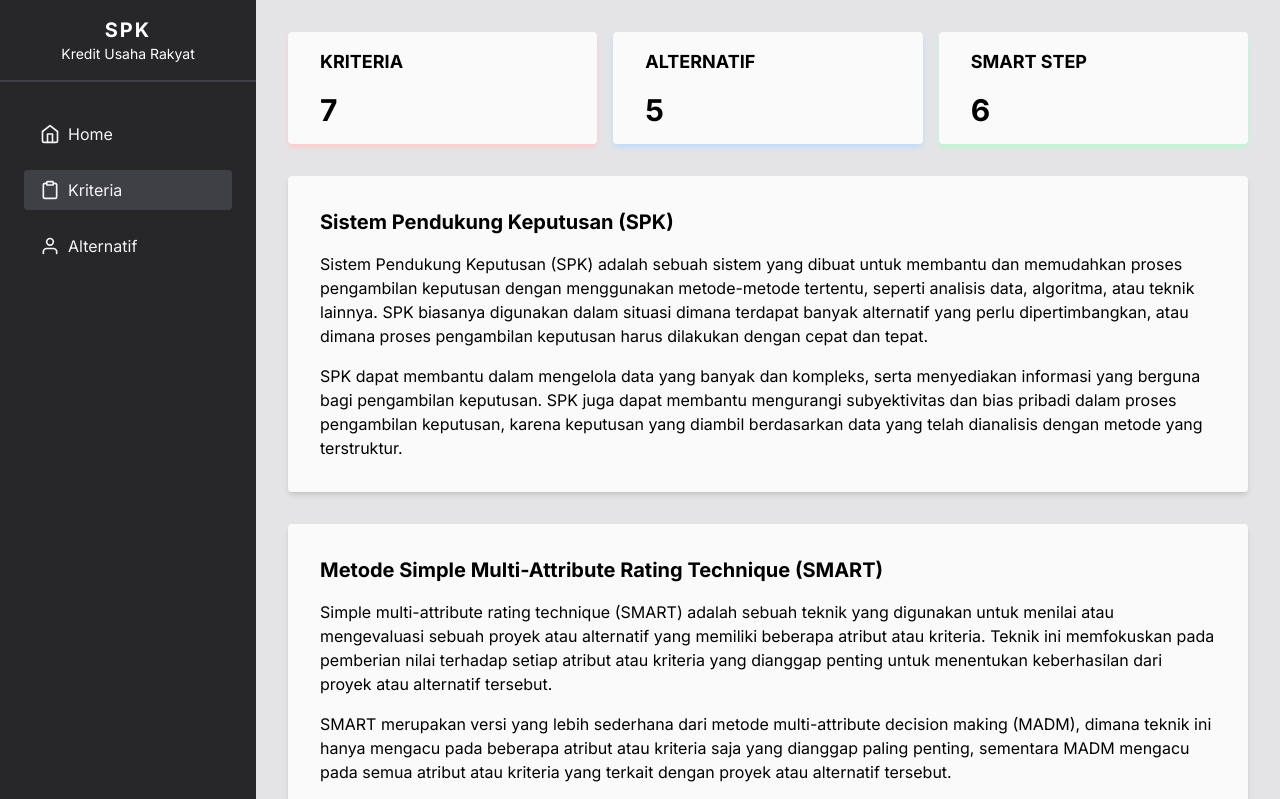
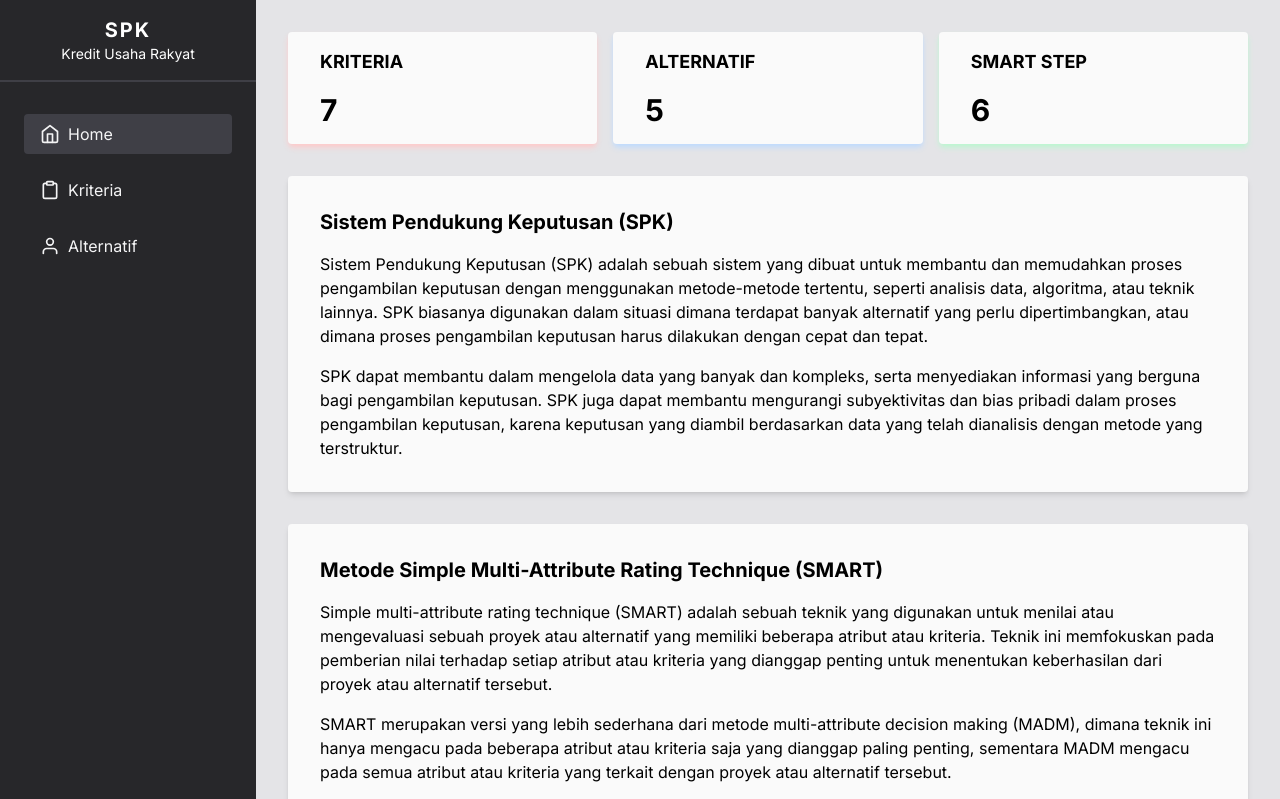
Before and after one commit to arialghifari/spk, a PHP site: page / in a window 1280 px wide. Shown: the top 799 px of the page. Run offline with PHP 8.4, Linux system fonts and the light colour scheme; data comes from the database, SQL or seed files in the repository; some libraries are stand-ins or nearby versions.

Commit message:
active menu

```diff
--- a/index.php
+++ b/index.php
@@ -32,8 +32,8 @@ $count_alternatif = mysqli_fetch_array($query_alternatif)[0];
 		</div>
 
 		<div class="flex flex-col gap-4 text-zinc-100 mx-6">
-			<a class="py-2 px-4 rounded flex gap-2 items-center hover:bg-zinc-700" href="./"><img src="./assets/ic_home.svg" alt="icon home"> Home</a>
-			<a class="py-2 px-4 rounded flex gap-2 items-center active" href="./kriteria"><img src="./assets/ic_clipboard.svg" alt="icon kriteria"> Kriteria</a>
+			<a class="py-2 px-4 rounded flex gap-2 items-center active" href="./"><img src="./assets/ic_home.svg" alt="icon home"> Home</a>
+			<a class="py-2 px-4 rounded flex gap-2 items-center hover:bg-zinc-700" href="./kriteria"><img src="./assets/ic_clipboard.svg" alt="icon kriteria"> Kriteria</a>
 			<a class="py-2 px-4 rounded flex gap-2 items-center hover:bg-zinc-700" href="./alternatif"><img src="./assets/ic_user.svg" alt="icon alternatif"> Alternatif</a>
 		</div>
 	</nav>
```
